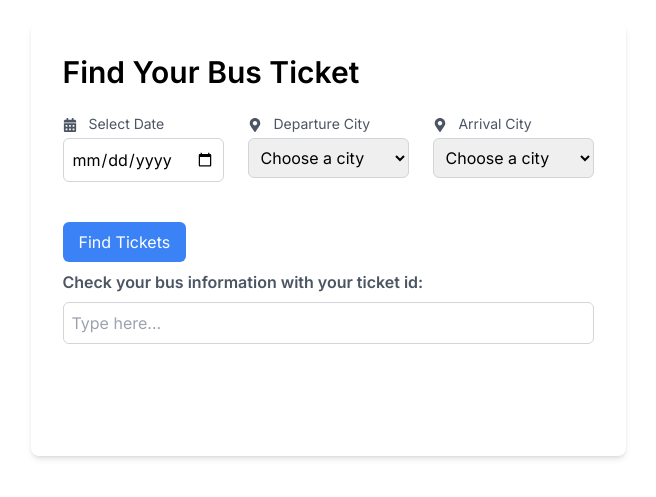
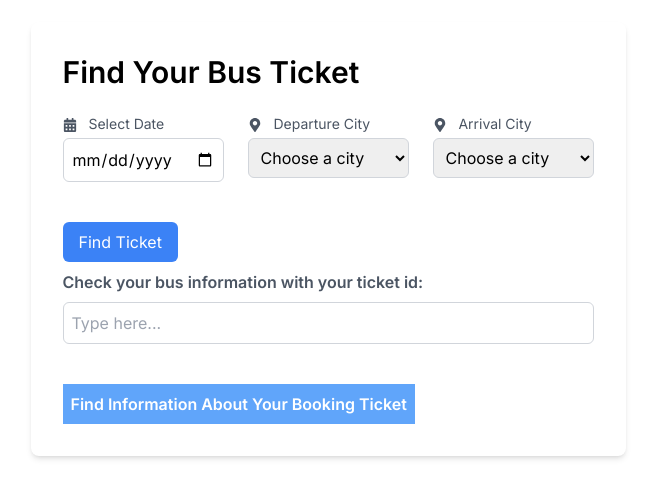
Before and after one commit to kiracyagiz/Bus-Ticket-System, a Next.js app: page / in a window 1280 px wide. Shown: the part 161-658 px from the top of the page, without its empty margins (312-968 px from the left). Built offline with nearby package versions, Linux system fonts and the light colour scheme.

Commit message:
last commit

```diff
--- a/app/components/Admin/AdminTableComponent.jsx
+++ b/app/components/Admin/AdminTableComponent.jsx
@@ -96,7 +96,7 @@ const AdminTableComponent = () => {
         <option >550 Leke</option>
 
       </select>
-      <button className="bg-blue-400 p-4" onClick={() => fetchData(newTicketData)}>SEND THE DATAAA</button>
+      <button className="bg-blue-400 p-4" onClick={() => fetchData(newTicketData)}>Add Ticket</button>
     </div>
   );
 };
--- a/app/page.jsx
+++ b/app/page.jsx
@@ -88,7 +88,7 @@ const Home = () => {
           }}
         >
           <p className="mt-6 bg-blue-500 text-white px-4 py-2 rounded-md inline-block hover:bg-blue-600">
-            Find Tickets
+            Find Ticket
           </p>
         </Link>
 
@@ -113,9 +113,9 @@ const Home = () => {
         >
         <button
           className=
-          "bg-gray-800w-full mt-8 text-white font-semibold p-2"
+          "bg-blue-400 mt-8 text-white font-semibold p-2"
         >
-          Buy
+          Find Information About Your Booking Ticket
         </button>
         </Link>
 
```
